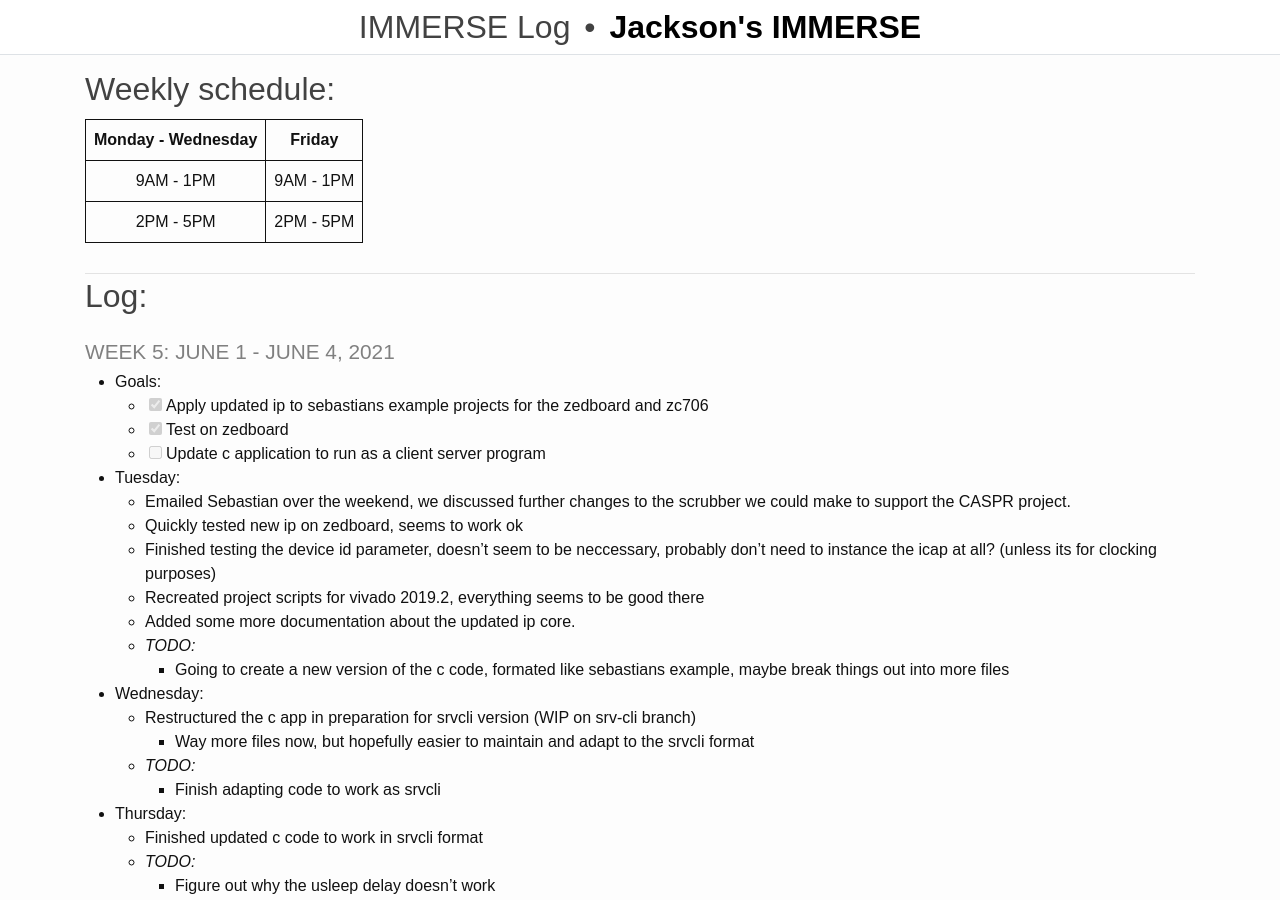
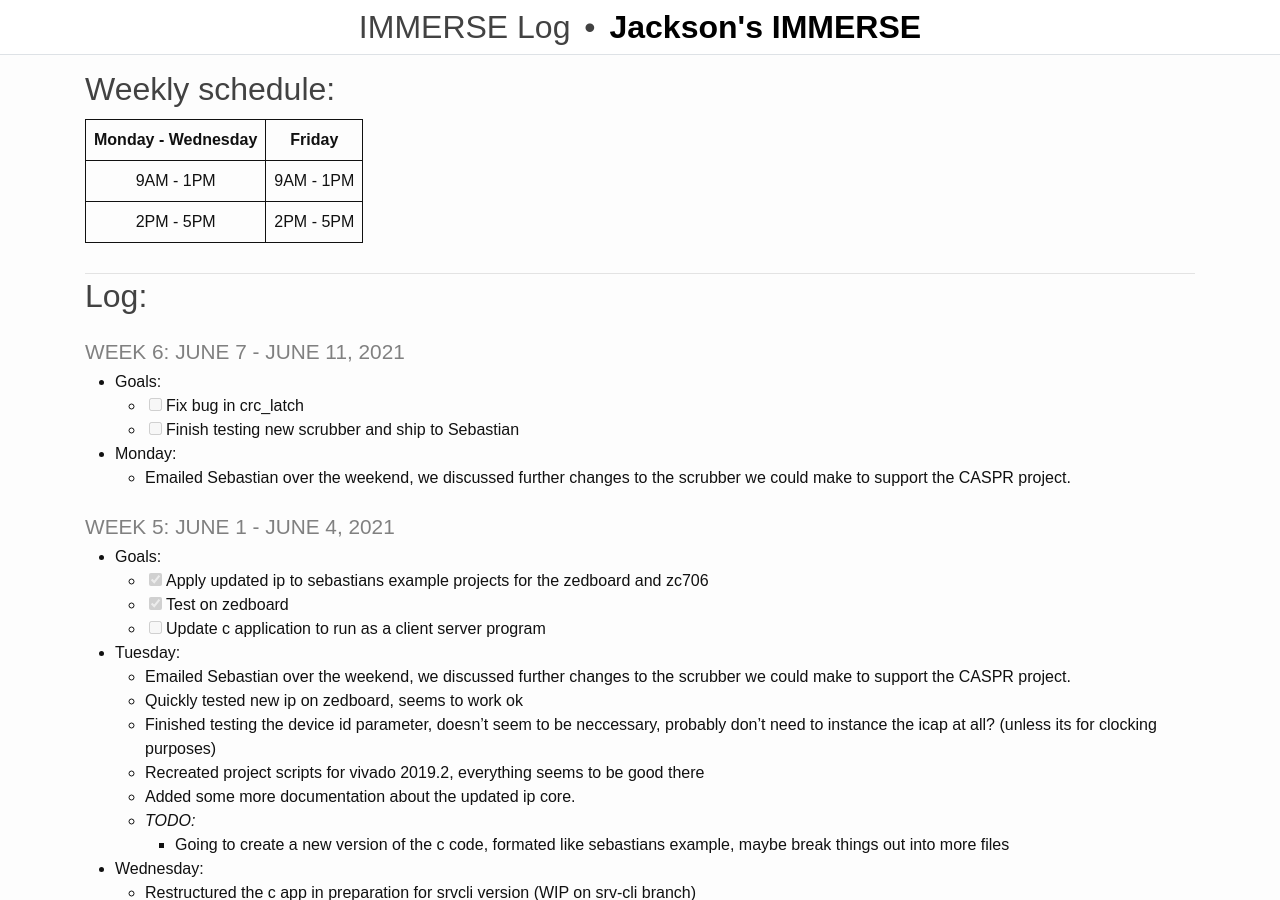
Before and after one commit to rjsmith1999/IMMERSE, a Jekyll site: the page built from _pages/log.md, in a window 1280 px wide and 900 px high. Built offline with Jekyll 4.4.1, drawn with Linux system fonts in a browser that asks for light colours.

Commit message:
Update Log

```diff
--- a/_pages/log.md
+++ b/_pages/log.md
@@ -13,6 +13,14 @@ title: IMMERSE Log
 
 -------------------
 ## Log:
+
+### Week 6: June 7 - June 11, 2021
+* **Goals**:
+  - [ ] Fix bug in crc_latch
+  - [ ] Finish testing new scrubber and ship to Sebastian
+
+* **Monday**:
+  - Emailed Sebastian over the weekend, we discussed further changes to the scrubber we could make to support the CASPR project.
 
 ### Week 5: June 1 - June 4, 2021
 * **Goals**:
```
